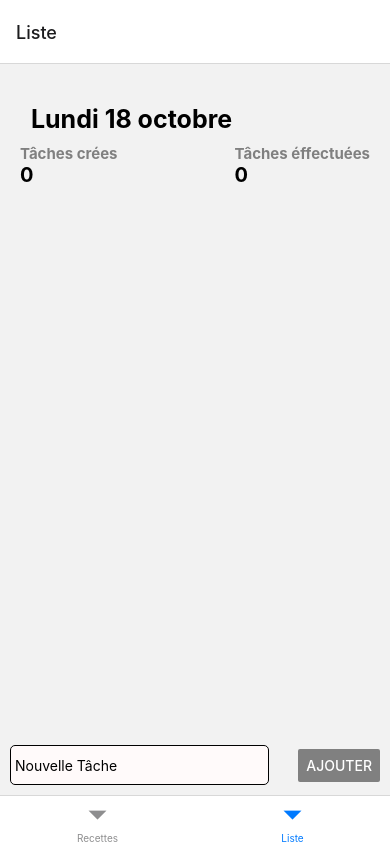
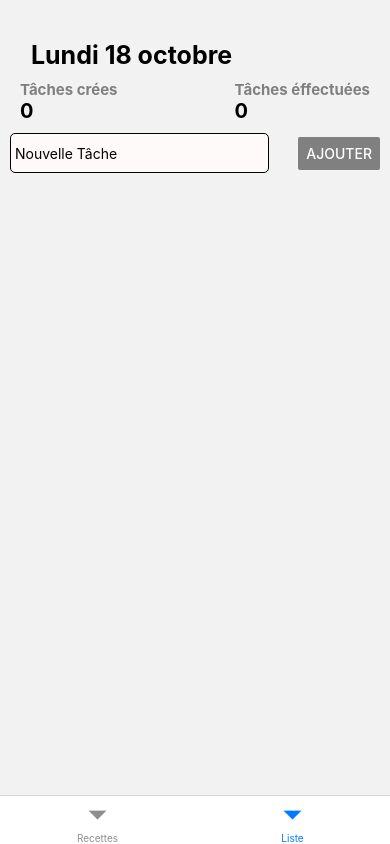
Before and after one commit to JulienMulle/appRecipes, a React Native app: screen /Liste in a window 390 px wide. Built offline with nearby package versions, Linux system fonts and the light colour scheme; no server answers.

Commit message:
ajout de safeareaView

```diff
--- a/src/Navigation/index.js
+++ b/src/Navigation/index.js
@@ -15,7 +15,7 @@ export default function AppNavigation() {
 
     return (
         <NavigationContainer>
-          <Tabs.Navigator>
+          <Tabs.Navigator screenOptions={{headerShown: false}}>
             <Tabs.Screen name="Recettes" component={RecipesList} />
             <Tabs.Screen name="Liste" component={TaskScreen} />
           </Tabs.Navigator>
--- a/src/screen/RecipesList/index.js
+++ b/src/screen/RecipesList/index.js
@@ -1,5 +1,6 @@
 import React, {useEffect, useState} from 'react';
 import { ActivityIndicator, FlatList, View } from 'react-native';
+import { SafeAreaView } from 'react-native-safe-area-context';
 
 import { useSelector } from 'react-redux';
 import { useFetchRecipes } from '../../api/recipes/useFetchRecipes';
@@ -27,6 +28,7 @@ export default function RecipesList({ navigation }) {
 
 
     return (
+        <SafeAreaView>
             <FlatList
                 data={allRecipes}
                 keyExtractor={(item, index) =>index.toString()}
@@ -34,5 +36,6 @@ export default function RecipesList({ navigation }) {
                 onEndReached={onEndReached}
                 ListFooterComponent={() => <View style={{padding:30}}><ActivityIndicator /></View>}
             />
+        </SafeAreaView>
     )
 }
--- a/src/screen/tasks/index.js
+++ b/src/screen/tasks/index.js
@@ -9,6 +9,7 @@ import Counter from '../../components/Counter';
 import Header from '../../components/Header';
 import TaskForm from './TaskForm';
 import TaskTile from './TaskTile';
+import { SafeAreaView } from 'react-native-safe-area-context';
 
 
 export default function TaskScreen() {
@@ -30,7 +31,7 @@ export default function TaskScreen() {
     };
 
     return (
-        <>
+        <SafeAreaView>
             <FlatList
             //scroll infini avec chargement des données
             //onEndReached={()=> loadData}
@@ -53,7 +54,7 @@ export default function TaskScreen() {
             />
             <TaskForm />
 
-        </>
+        </SafeAreaView>
     )
 }
 
```
